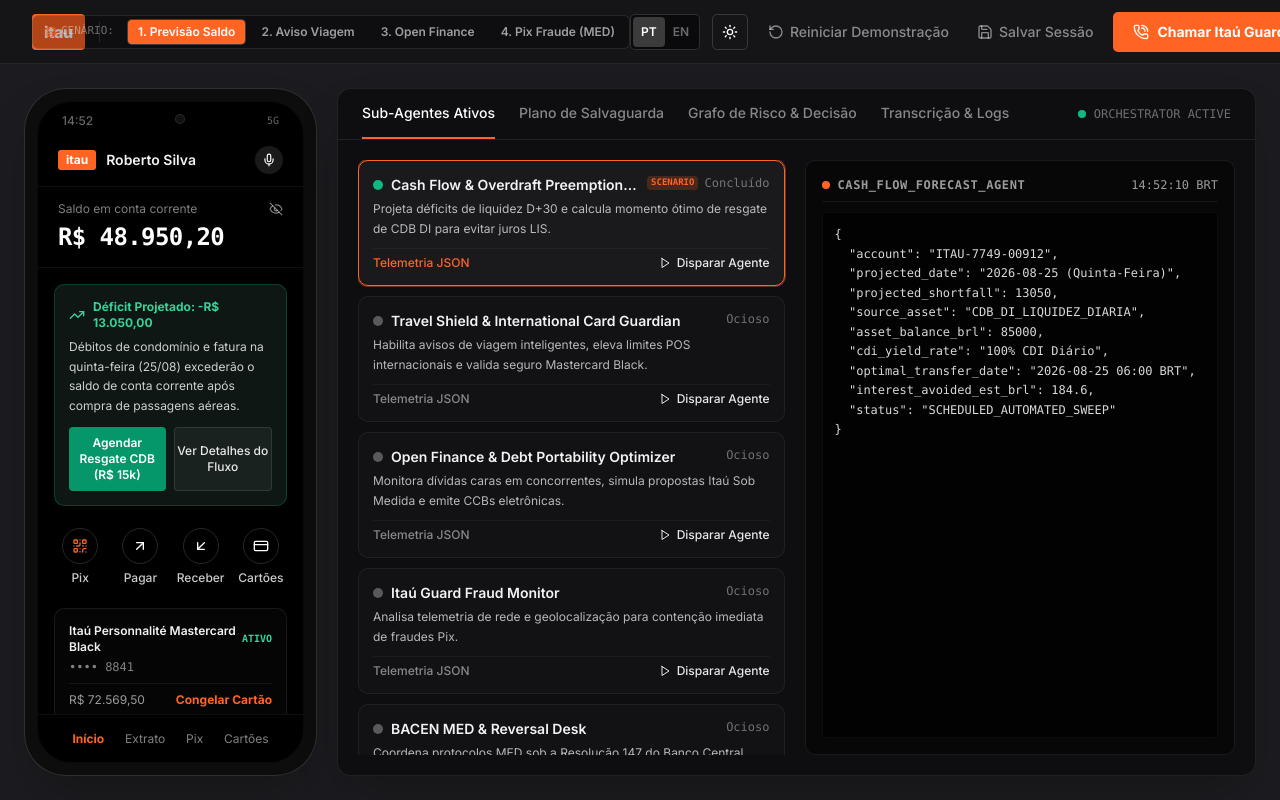
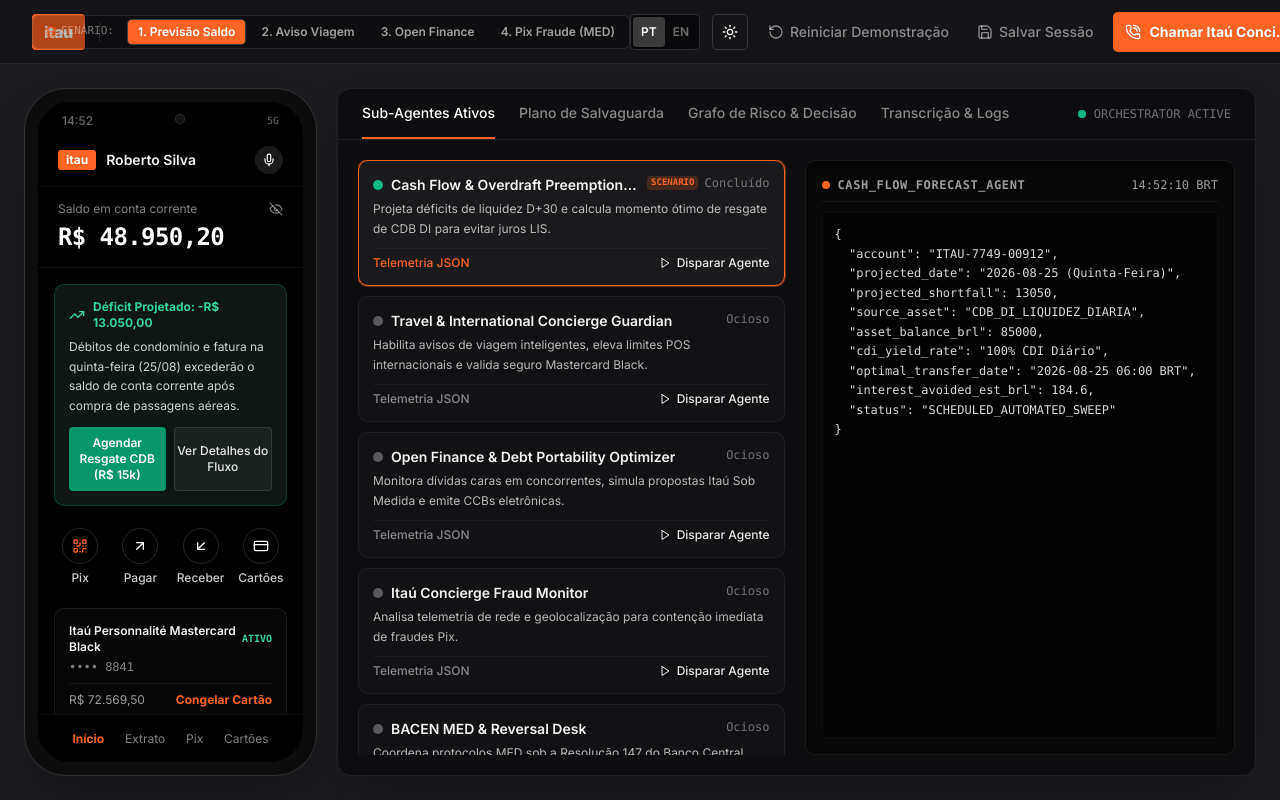
Before and after one commit to acombs121/itau-mobile-banking, a React (Vite) app in the folder frontend/: page / in a window 1280 px wide. Built offline with nearby package versions, Linux system fonts and the light colour scheme.

Commit message:
Unify naming to Itaú Concierge across all UI, voice modals, endpoints, and demo script

```diff
--- a/frontend/src/App.tsx
+++ b/frontend/src/App.tsx
@@ -130,7 +130,7 @@
   const triggerNotification = (title: string, subtitle: string) => {
     const newNotif: IOSNotification = {
       id: "notif_" + Date.now(),
-      app: "Itaú Guard",
+      app: "Itaú Concierge",
       title,
       subtitle,
       icon: "shield",
--- a/frontend/src/components/PhoneContainer.tsx
+++ b/frontend/src/components/PhoneContainer.tsx
@@ -119,7 +119,7 @@
                   ? 'bg-white/10 hover:bg-brand-orange text-white'
                   : 'bg-slate-200 hover:bg-brand-orange hover:text-white text-slate-700'
               }`}
-              title="Itaú Guard"
+              title="Itaú Concierge"
             >
               <Mic className="w-3.5 h-3.5" />
             </button>
--- a/frontend/src/components/VoiceBankingModal.tsx
+++ b/frontend/src/components/VoiceBankingModal.tsx
@@ -60,8 +60,8 @@
           {
             role: 'assistant',
             text: currentLang === 'en'
-              ? "I have analyzed your request with Itaú Guard. Your accounts and transactions are fully safeguarded."
-              : "Analisei sua solicitação com o Itaú Guard. Suas contas e transações estão devidamente protegidas."
+              ? "I have analyzed your request with Itaú Concierge. Your accounts and transactions are fully safeguarded."
+              : "Analisei sua solicitação com o Itaú Concierge. Suas contas e transações estão devidamente protegidas."
           }
         ]);
       }
--- a/frontend/src/i18n/translations.ts
+++ b/frontend/src/i18n/translations.ts
@@ -15,10 +15,10 @@
   pt: {
     header: {
       brandTitle: "Banco Itaú",
-      brandSub: "Painel de Orquestração & Proteção Itaú Guard em Tempo Real",
+      brandSub: "Painel de Orquestração & Itaú Concierge em Tempo Real",
       saveSession: "Salvar Sessão",
       resetSession: "Reiniciar Demonstração",
-      callAi: "Chamar Itaú Guard",
+      callAi: "Chamar Itaú Concierge",
       hangUp: "Encerrar Chamada",
       customer: "Roberto Silva",
       account: "Ag. 7749 • CC 00912-8",
@@ -84,7 +84,7 @@
           },
           {
             id: "cash_agent",
-            name: "Motor Cash Flow & Yield Optimizer",
+            name: "Motor Cash Flow & Yield Concierge",
             group: "Processamento IA",
             layer: "Decision",
             color: "#070707",
@@ -151,7 +151,7 @@
           },
           {
             id: "travel_agent",
-            name: "Motor Travel & Geo Shielding",
+            name: "Motor Travel Concierge",
             group: "Processamento IA",
             layer: "Decision",
             color: "#070707",
@@ -286,7 +286,7 @@
           },
           {
             id: "ai_guard_engine",
-            name: "Motor de Decisão Itaú Guard",
+            name: "Motor de Decisão Itaú Concierge",
             group: "Processamento IA",
             layer: "Decision",
             color: "#070707",
@@ -330,7 +330,7 @@
         },
         {
           id: "travel_shield_agent",
-          name: "Travel Shield & International Card Guardian",
+          name: "Travel & International Concierge Guardian",
           type: "travel",
           description: "Habilita avisos de viagem inteligentes, eleva limites POS internacionais e valida seguro Mastercard Black.",
           capabilities: ["Aviso Viagem Automático", "Limite R$ 50k", "Supressão Recusas"],
@@ -356,7 +356,7 @@
         },
         {
           id: "itau_fraud_monitor",
-          name: "Itaú Guard Fraud Monitor",
+          name: "Itaú Concierge Fraud Monitor",
           type: "fraud",
           description: "Analisa telemetria de rede e geolocalização para contenção imediata de fraudes Pix.",
           capabilities: ["Detecção < 200ms", "Contenção Cautelar", "Validação IP"],
@@ -397,7 +397,7 @@
     actionPlan: {
       title: "Plano de Salvaguarda & Ações Confirmadas",
       subtitle: "Medidas protetivas e otimizações registradas na conta corrente e dispositivos do cliente",
-      emptyState: "Nenhuma ação executada ainda. Interaja no app ou acione o Itaú Guard.",
+      emptyState: "Nenhuma ação executada ainda. Interaja no app ou acione o Itaú Concierge.",
       statusConfirmed: "Confirmado",
       statusSafeguarded: "Protegido",
       statusPending: "Pendente",
@@ -426,7 +426,7 @@
       statusTime: "14:52",
       balanceTitle: "Saldo em conta corrente",
       investments: "Investimentos",
-      allSafe: "Conta, cartões e pagamentos protegidos com Itaú Guard.",
+      allSafe: "Conta, cartões e pagamentos protegidos com Itaú Concierge.",
       quickPix: "Pix",
       quickPay: "Pagar",
       quickReceive: "Receber",
@@ -495,28 +495,28 @@
       empty: "Inicie uma conversa por voz ou execute ações no app para gerar logs de telemetria.",
     },
     modal: {
-      title: "Itaú Guard",
+      title: "Itaú Concierge",
       subtitle: "Atendimento por Voz & Concierge Financeiro",
       incidentContext: "Contexto Ativo:",
-      initialGreeting: "Olá Roberto. Sou o Itaú Guard. Como posso ajudar com seus pagamentos, saldo projetado ou planejamento de viagem hoje?",
-      analyzing: "Itaú Guard está analisando as informações...",
+      initialGreeting: "Olá Roberto. Sou o Itaú Concierge. Como posso ajudar com seus pagamentos, saldo projetado ou planejamento de viagem hoje?",
+      analyzing: "Itaú Concierge está analisando as informações...",
       quickPrompt1: "Verifique meu saldo e pagamentos previstos para a viagem.",
       quickPrompt2: "Ative o aviso de viagem para Europa no meu Mastercard Black.",
-      placeholder: "Digite ou fale com o Itaú Guard...",
+      placeholder: "Digite ou fale com o Itaú Concierge...",
       send: "Enviar",
     },
     footer: {
       brand: "Banco Itaú Unibanco S.A.",
-      tagline: "Protegido por Itaú Guard & Gemini Enterprise Agent Platform",
+      tagline: "Protegido por Itaú Concierge & Gemini Enterprise Agent Platform",
     }
   },
   en: {
     header: {
       brandTitle: "Banco Itaú",
-      brandSub: "Real-Time Sub-Agent Orchestration & Itaú Guard Cockpit",
+      brandSub: "Real-Time Sub-Agent Orchestration & Itaú Concierge Cockpit",
       saveSession: "Save Session",
       resetSession: "Reset Demo",
-      callAi: "Call Itaú Guard",
+      callAi: "Call Itaú Concierge",
       hangUp: "End Call",
       customer: "Roberto Silva",
       account: "Branch 7749 • Acct 00912-8",
@@ -582,7 +582,7 @@
           },
           {
             id: "cash_agent",
-            name: "Cash Flow & Yield Engine",
+            name: "Cash Flow & Yield Concierge",
             group: "AI Decision",
             layer: "Decision",
             color: "#070707",
@@ -649,7 +649,7 @@
           },
           {
             id: "travel_agent",
-            name: "Travel & Geo Shielding Engine",
+            name: "Travel Concierge Engine",
             group: "AI Decision",
             layer: "Decision",
             color: "#070707",
@@ -717,7 +717,7 @@
           },
           {
             id: "refi_agent",
-            name: "Underwriting & Portability Engine",
+            name: "Underwriting & Portability Concierge",
             group: "AI Decision",
             layer: "Decision",
             color: "#070707",
@@ -784,7 +784,7 @@
           },
           {
             id: "ai_guard_engine",
-            name: "Itaú Guard Decision Engine",
+            name: "Itaú Concierge Decision Engine",
             group: "AI Decision",
             layer: "Decision",
             color: "#070707",
@@ -828,7 +828,7 @@
         },
         {
           id: "travel_shield_agent",
-          name: "Travel Shield & International Card Guardian",
+          name: "Travel & International Concierge Guardian",
           type: "travel",
           description: "Enables smart travel notices, elevates international POS limits, and validates Mastercard Black travel insurance.",
           capabilities: ["Automated Travel Notice", "R$ 50k Limit Elevation", "Zero Foreign Declines"],
@@ -854,7 +854,7 @@
         },
         {
           id: "itau_fraud_monitor",
-          name: "Itaú Guard Fraud Monitor",
+          name: "Itaú Concierge Fraud Monitor",
           type: "fraud",
           description: "Analyzes network telemetry, geolocations, and payments for instant Pix fraud mitigation.",
           capabilities: ["Detection < 200ms", "Precautionary Hold", "IP Validation"],
@@ -924,7 +924,7 @@
       statusTime: "14:52",
       balanceTitle: "Checking Account Balance",
       investments: "Investments",
-      allSafe: "Account, cards, and payments protected with Itaú Guard.",
+      allSafe: "Account, cards, and payments protected with Itaú Concierge.",
       quickPix: "Pix",
       quickPay: "Pay",
       quickReceive: "Receive",
@@ -993,19 +993,19 @@
       empty: "Start a voice conversation or perform actions in the mobile app to stream telemetry.",
     },
     modal: {
-      title: "Itaú Guard",
+      title: "Itaú Concierge",
       subtitle: "Voice & Wealth Advisory Assistant",
       incidentContext: "Active Context:",
-      initialGreeting: "Hello Roberto. I am Itaú Guard. How can I assist with your payments, cash flow forecast, or travel plans today?",
-      analyzing: "Itaú Guard is analyzing financial data...",
+      initialGreeting: "Hello Roberto. I am Itaú Concierge. How can I assist with your payments, cash flow forecast, or travel plans today?",
+      analyzing: "Itaú Concierge is analyzing financial data...",
       quickPrompt1: "Check my balance and projected payments for my upcoming trip.",
       quickPrompt2: "Activate international travel mode for Europe on my Mastercard Black.",
-      placeholder: "Type or speak to Itaú Guard...",
+      placeholder: "Type or speak to Itaú Concierge...",
       send: "Send",
     },
     footer: {
       brand: "Banco Itaú Unibanco S.A.",
-      tagline: "Protected by Itaú Guard & Gemini Enterprise Agent Platform",
+      tagline: "Protected by Itaú Concierge & Gemini Enterprise Agent Platform",
     }
   }
 };
```
Also changed, not shown: 2 other files (tests, documents, lock files or other folders).
